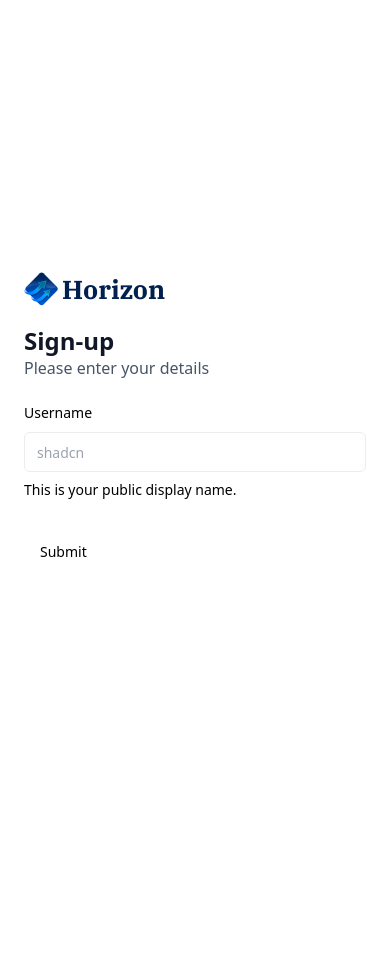
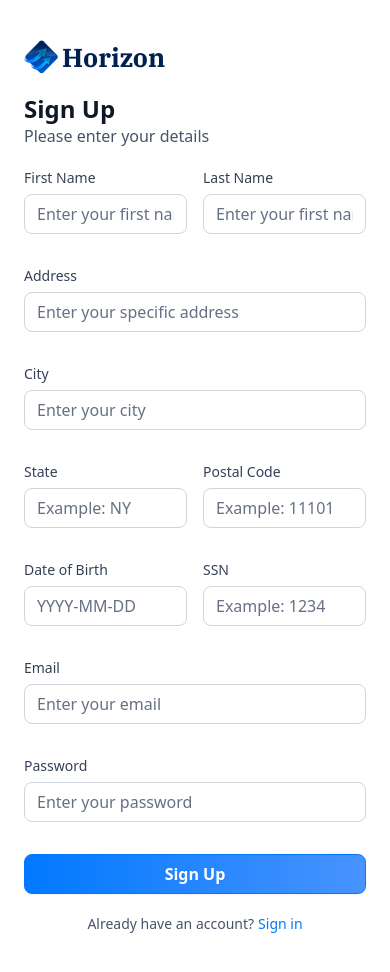
Before and after one commit to GrzegorzKopacki/banking_app, a Next.js app: page /sign-up in a window 390 px wide. Before the commit the page ends 844 px from the top, so only its background shows below. Built offline with nearby package versions, Linux system fonts and the light colour scheme.

Commit message:
created custominput component

```diff
--- a/app/(auth)/sign-in/page.tsx
+++ b/app/(auth)/sign-in/page.tsx
@@ -1,4 +1,4 @@
-import { AuthForm } from "@/components/AuthForm";
+import AuthForm from "@/components/AuthForm";
 
 export function SignIn() {
 	return (
--- a/app/(auth)/sign-up/page.tsx
+++ b/app/(auth)/sign-up/page.tsx
@@ -1,4 +1,5 @@
-import { AuthForm } from "@/components/AuthForm";
+import AuthForm from "@/components/AuthForm";
+
 
 export function SignUp() {
 	return (
--- a/components/AuthForm.tsx
+++ b/components/AuthForm.tsx
@@ -2,7 +2,7 @@
 
 import Image from "next/image";
 import Link from "next/link";
-import { useState } from "react";
+import React, { useState } from "react";
 
 import { z } from "zod";
 import { zodResolver } from "@hookform/resolvers/zod";
@@ -18,27 +18,70 @@
 	FormMessage,
 } from "@/components/ui/form";
 import { Input } from "@/components/ui/input";
+import CustomInput from "./CustomInput";
+import { authFormSchema } from "@/lib/utils";
+import { Loader2 } from "lucide-react";
+import { useRouter } from "next/navigation";
+import { getLoggedInUser, signIn, signUp } from "@/lib/actions/user.actions";
+import PlaidLink from "./PlaidLink";
 
-const formSchema = z.object({
-	username: z.string().min(2, {
-		message: "Username must be at least 2 characters.",
-	}),
-});
+const AuthForm = ({ type }: { type: string }) => {
+	const router = useRouter();
+	const [user, setUser] = useState(null);
+	const [isLoading, setIsLoading] = useState(false);
 
-export function AuthForm({ type }: { type: string }) {
-	const [user, setUser] = useState(null);
+	const formSchema = authFormSchema(type);
 
+	// 1. Define your form.
 	const form = useForm<z.infer<typeof formSchema>>({
 		resolver: zodResolver(formSchema),
 		defaultValues: {
-			username: "",
+			email: "",
+			password: "",
 		},
 	});
 
-	function onSubmit(values: z.infer<typeof formSchema>) {
-		// ✅ This will be type-safe and validated.
-		console.log(values);
+	// 2. Define a submit handler.
+	const onSubmit = async (data: z.infer<typeof formSchema>) => {
+		setIsLoading(true);
+
+		try {
+			// Sign up with Appwrite & create plaid token
+
+			if (type === "sign-up") {
+				const userData = {
+					firstName: data.firstName!,
+					lastName: data.lastName!,
+					address1: data.address1!,
+					city: data.city!,
+					state: data.state!,
+					postalCode: data.postalCode!,
+					dateOfBirth: data.dateOfBirth!,
+					ssn: data.ssn!,
+					email: data.email,
+					password: data.password,
+				};
+
+				const newUser = await signUp(userData);
+
+				setUser(newUser);
 			}
+
+			if (type === "sign-in") {
+				const response = await signIn({
+					email: data.email,
+					password: data.password,
+				});
+
+				if (response) router.push("/");
+			}
+		} catch (error) {
+			console.log(error);
+		} finally {
+			setIsLoading(false);
+		}
+	};
+
 	return (
 		<section className="auth-form">
 			<header className="flex flex-col gap-5 md:gap-8">
@@ -53,9 +96,10 @@
 						Horizon
 					</h1>
 				</Link>
+
 				<div className="flex flex-col gap-1 md:gap-3">
-					<h1 className="text-24 lg:text-36 font-semibold text-gray-900 ">
-						{user ? "Link Account" : type === "sign-in" ? "Sign-in" : "Sign-up"}
+					<h1 className="text-24 lg:text-36 font-semibold text-gray-900">
+						{user ? "Link Account" : type === "sign-in" ? "Sign In" : "Sign Up"}
 						<p className="text-16 font-normal text-gray-600">
 							{user
 								? "Link your account to get started"
@@ -65,30 +109,120 @@
 				</div>
 			</header>
 			{user ? (
-				<div className="flex flex-col gap-4"></div>
+				<div className="flex flex-col gap-4">
+					<PlaidLink user={user} variant="primary" />
+				</div>
 			) : (
+				<>
 					<Form {...form}>
 						<form onSubmit={form.handleSubmit(onSubmit)} className="space-y-8">
-						<FormField
+							{type === "sign-up" && (
+								<>
+									<div className="flex gap-4">
+										<CustomInput
 											control={form.control}
-							name="username"
-							render={({ field }) => (
-								<FormItem>
-									<FormLabel>Username</FormLabel>
-									<FormControl>
-										<Input placeholder="shadcn" {...field} />
-									</FormControl>
-									<FormDescription>
-										This is your public display name.
-									</FormDescription>
-									<FormMessage />
-								</FormItem>
+											name="firstName"
+											label="First Name"
+											placeholder="Enter your first name"
+										/>
+										<CustomInput
+											control={form.control}
+											name="lastName"
+											label="Last Name"
+											placeholder="Enter your first name"
+										/>
+									</div>
+									<CustomInput
+										control={form.control}
+										name="address1"
+										label="Address"
+										placeholder="Enter your specific address"
+									/>
+									<CustomInput
+										control={form.control}
+										name="city"
+										label="City"
+										placeholder="Enter your city"
+									/>
+									<div className="flex gap-4">
+										<CustomInput
+											control={form.control}
+											name="state"
+											label="State"
+											placeholder="Example: NY"
+										/>
+										<CustomInput
+											control={form.control}
+											name="postalCode"
+											label="Postal Code"
+											placeholder="Example: 11101"
+										/>
+									</div>
+									<div className="flex gap-4">
+										<CustomInput
+											control={form.control}
+											name="dateOfBirth"
+											label="Date of Birth"
+											placeholder="YYYY-MM-DD"
+										/>
+										<CustomInput
+											control={form.control}
+											name="ssn"
+											label="SSN"
+											placeholder="Example: 1234"
+										/>
+									</div>
+								</>
 							)}
+
+							<CustomInput
+								control={form.control}
+								name="email"
+								label="Email"
+								placeholder="Enter your email"
 							/>
-						<Button type="submit">Submit</Button>
+
+							<CustomInput
+								control={form.control}
+								name="password"
+								label="Password"
+								placeholder="Enter your password"
+							/>
+
+							<div className="flex flex-col gap-4">
+								<Button type="submit" disabled={isLoading} className="form-btn">
+									{isLoading ? (
+										<>
+											<Loader2 size={20} className="animate-spin" /> &nbsp;
+											Loading...
+										</>
+									) : type === "sign-in" ? (
+										"Sign In"
+									) : (
+										"Sign Up"
+									)}
+								</Button>
+							</div>
 						</form>
 					</Form>
+
+					<footer className="flex justify-center gap-1">
+						<p className="text-14 font-normal text-gray-600">
+							{type === "sign-in"
+								? "Don't have an account?"
+								: "Already have an account?"}
+						</p>
+						<Link
+							href={type === "sign-in" ? "/sign-up" : "/sign-in"}
+							className="form-link"
+						>
+							{type === "sign-in" ? "Sign up" : "Sign in"}
+						</Link>
+					</footer>
+				</>
 			)}
 		</section>
 	);
-}
+};
+
+export default AuthForm;
--- /dev/null
+++ b/components/CustomInput.tsx
@@ -0,0 +1,43 @@
+import React from "react";
+import { FormControl, FormField, FormLabel, FormMessage } from "./ui/form";
+import { Input } from "./ui/input";
+
+import { Control, FieldPath } from "react-hook-form";
+import { z } from "zod";
+import { authFormSchema } from "@/lib/utils";
+
+const formSchema = authFormSchema("sign-up");
+
+interface CustomInput {
+	control: Control<z.infer<typeof formSchema>>;
+	name: FieldPath<z.infer<typeof formSchema>>;
+	label: string;
+	placeholder: string;
+}
+
+const CustomInput = ({ control, name, label, placeholder }: CustomInput) => {
+	return (
+		<FormField
+			control={control}
+			name={name}
+			render={({ field }) => (
+				<div className="form-item">
+					<FormLabel className="form-label">{label}</FormLabel>
+					<div className="flex w-full flex-col">
+						<FormControl>
+							<Input
+								placeholder={placeholder}
+								className="input-class"
+								type={name === "password" ? "password" : "text"}
+								{...field}
+							/>
+						</FormControl>
+						<FormMessage className="form-message mt-2" />
+					</div>
+				</div>
+			)}
+		/>
+	);
+};
+
+export default CustomInput;
--- a/lib/utils.ts
+++ b/lib/utils.ts
@@ -2,6 +2,7 @@
 import { type ClassValue, clsx } from "clsx";
 import qs from "query-string";
 import { twMerge } from "tailwind-merge";
+import { z } from "zod";
 
 export function cn(...inputs: ClassValue[]) {
 	return twMerge(clsx(inputs));
@@ -184,3 +185,21 @@
 
 	return date > twoDaysAgo ? "Processing" : "Success";
 };
+
+export const authFormSchema = (type: string) =>
+	z.object({
+		// sign up
+		firstName: type === "sign-in" ? z.string().optional() : z.string().min(3),
+		lastName: type === "sign-in" ? z.string().optional() : z.string().min(3),
+		address1: type === "sign-in" ? z.string().optional() : z.string().max(50),
+		city: type === "sign-in" ? z.string().optional() : z.string().max(50),
+		state:
+			type === "sign-in" ? z.string().optional() : z.string().min(2).max(2),
+		postalCode:
+			type === "sign-in" ? z.string().optional() : z.string().min(3).max(6),
+		dateOfBirth: type === "sign-in" ? z.string().optional() : z.string().min(3),
+		ssn: type === "sign-in" ? z.string().optional() : z.string().min(3),
+		// both
+		email: z.string().email(),
+		password: z.string().min(8),
+	});
```
Lines whose indentation alone changed are shown as unchanged.
